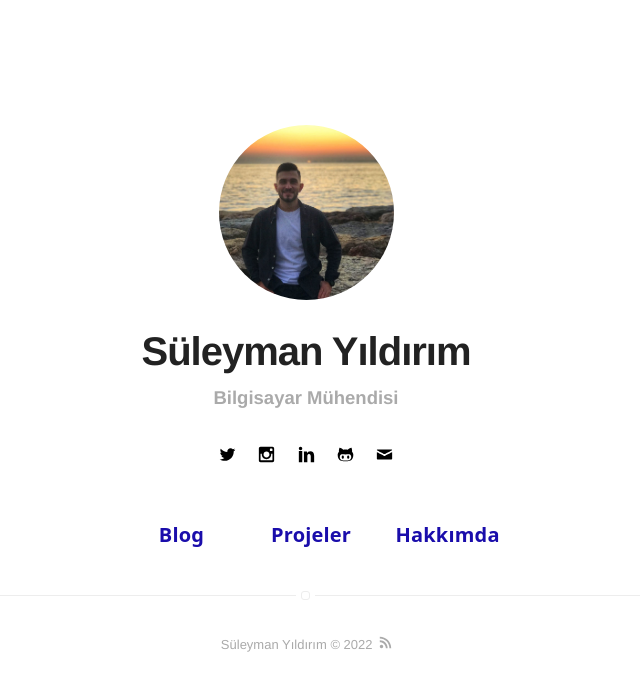
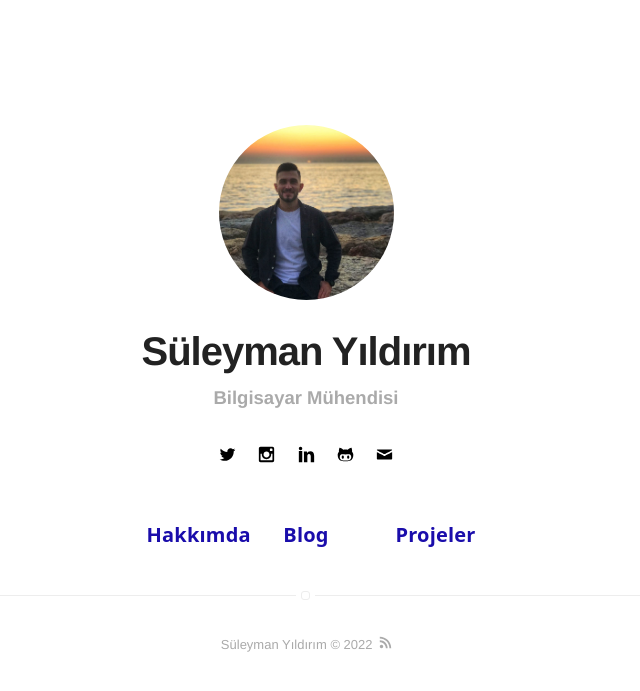
Before and after one commit to Suleymanyldrm/Suleymanyldrm.github.io, a Jekyll site: the page built from index.html, in a window 1280 px wide. Shown: the top 691 px of the page, without its empty margins (334-974 px from the left). Built offline with Jekyll 4.4.1, drawn with Linux system fonts in a browser that asks for light colours.

Commit message:
Update nav.html

```diff
--- a/_includes/nav.html
+++ b/_includes/nav.html
@@ -4,6 +4,14 @@
             <li class="item">
                 <a class="link" href="{{ site.url }}/">Anasayfa</a>
             </li>
+        {% endif %}
+
+        {% if site.blog == true %}
+            {% if page.title != "About" %}
+                <li class="item">
+                    <a class="link" href="{{ site.url }}/about">Hakkımda</a>
+                </li>
+            {% endif %}
         {% endif %}
 
         {% if site.about == true %}
@@ -14,6 +22,7 @@
             {% endif %}
         {% endif %}
 
+
         {% if site.projects == true %}
             {% if page.title != "Projects" %}
                 <li class="item">
@@ -22,13 +31,6 @@
             {% endif %}
         {% endif %}
 
-        {% if site.blog == true %}
-            {% if page.title != "About" %}
-                <li class="item">
-                    <a class="link" href="{{ site.url }}/about">Hakkımda</a>
-                </li>
-            {% endif %}
-        {% endif %}
 
     </ul>
 </nav>
```
